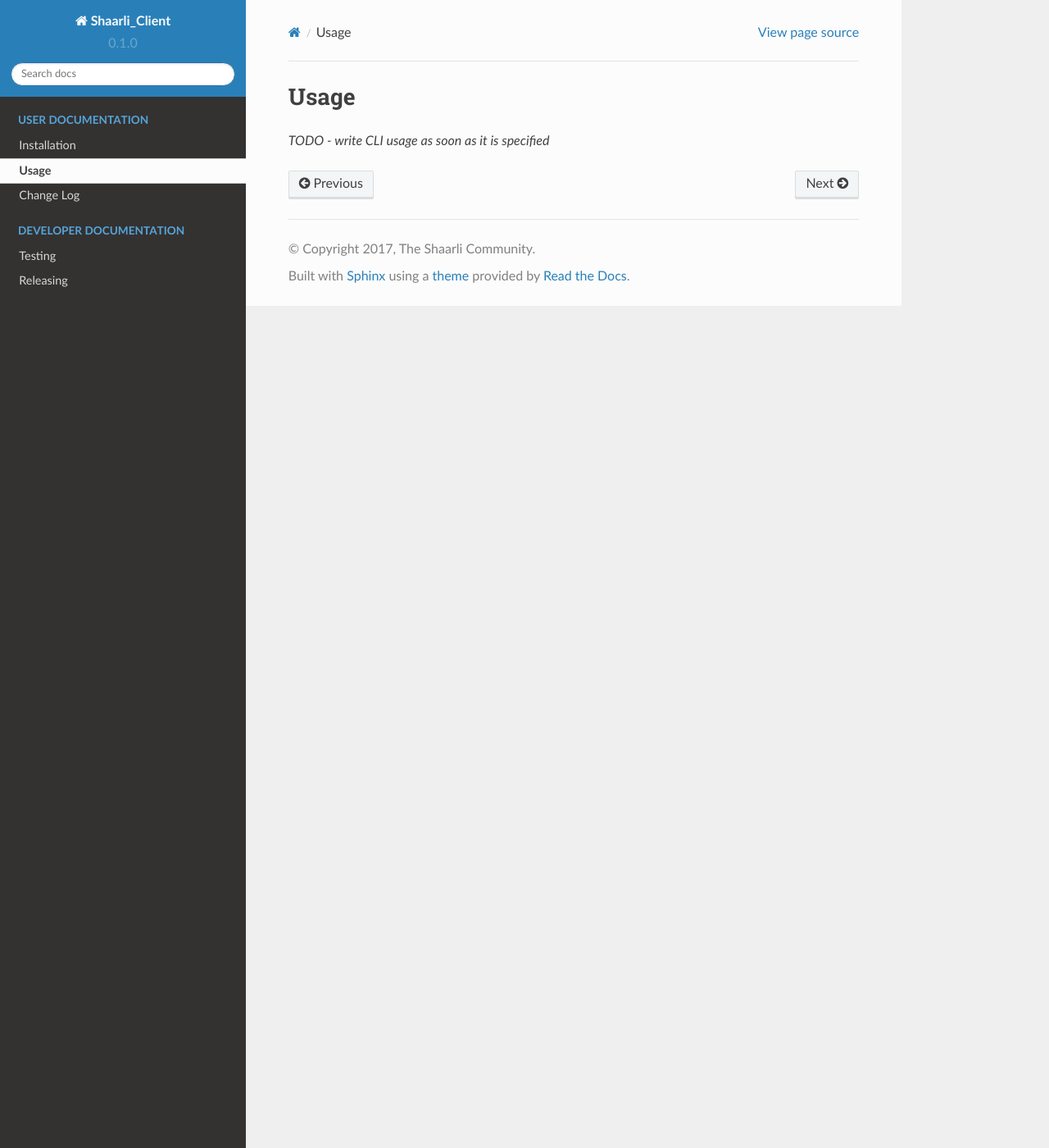
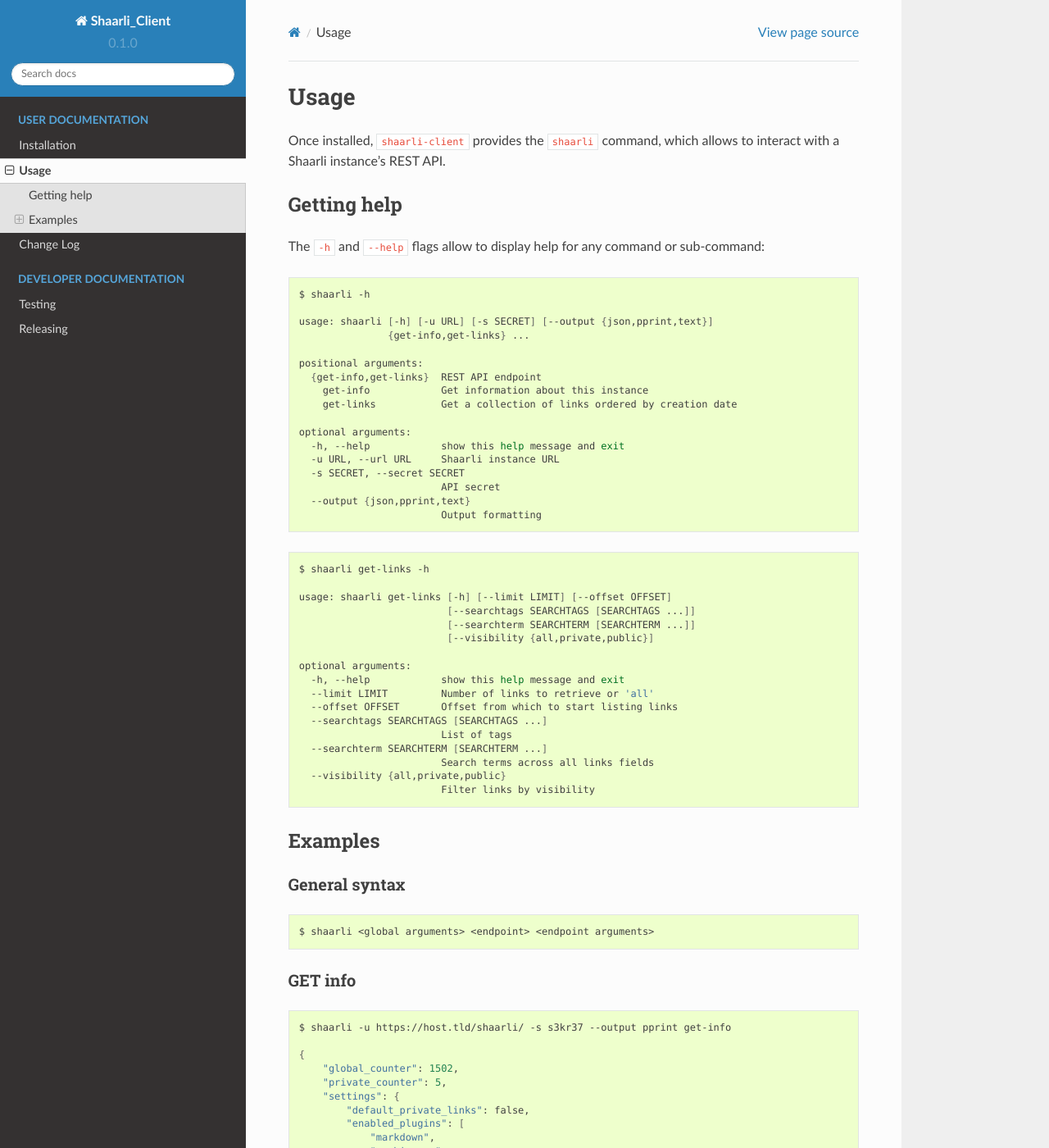
Before and after one commit to shaarli/python-shaarli-client, a Sphinx documentation site: the page built from docs/user/usage.rst, in a window 1280 px wide and 1400 px high. Shown: the whole window at 82% size. Built offline with Sphinx 7.4.7 and the Read the Docs theme 2.0.0, drawn with Linux system fonts in a browser that asks for light colours; some of the changed text lies outside the part shown.

Commit message:
docs: update installation and usage instructions
Relates to https://github.com/shaarli/python-shaarli-client/issues/7

Signed-off-by: VirtualTam <virtualtam@flibidi.net>

```diff
--- a/docs/user/installation.rst
+++ b/docs/user/installation.rst
@@ -56,7 +56,7 @@
   $ source ~/.virtualenvs/shaarli/bin/activate
 
   # build and install shaarli-client
-  (shaarli) $ pip install .
+  (shaarli) $ python setup.py install
 
   # check which packages have been installed
   $ pip freeze
--- a/docs/user/usage.rst
+++ b/docs/user/usage.rst
@@ -1,4 +1,134 @@
 Usage
 =====
 
-*TODO - write CLI usage as soon as it is specified*
+Once installed, ``shaarli-client`` provides the ``shaarli`` command,
+which allows to interact with a Shaarli instance's REST API.
+
+Getting help
+------------
+
+The ``-h`` and ``--help`` flags allow to display help for any command or sub-command:
+
+.. code-block:: bash
+
+   $ shaarli -h
+
+   usage: shaarli [-h] [-u URL] [-s SECRET] [--output {json,pprint,text}]
+                  {get-info,get-links} ...
+
+   positional arguments:
+     {get-info,get-links}  REST API endpoint
+       get-info            Get information about this instance
+       get-links           Get a collection of links ordered by creation date
+
+   optional arguments:
+     -h, --help            show this help message and exit
+     -u URL, --url URL     Shaarli instance URL
+     -s SECRET, --secret SECRET
+                           API secret
+     --output {json,pprint,text}
+                           Output formatting
+
+
+.. code-block:: bash
+
+   $ shaarli get-links -h
+
+   usage: shaarli get-links [-h] [--limit LIMIT] [--offset OFFSET]
+                            [--searchtags SEARCHTAGS [SEARCHTAGS ...]]
+                            [--searchterm SEARCHTERM [SEARCHTERM ...]]
+                            [--visibility {all,private,public}]
+
+   optional arguments:
+     -h, --help            show this help message and exit
+     --limit LIMIT         Number of links to retrieve or 'all'
+     --offset OFFSET       Offset from which to start listing links
+     --searchtags SEARCHTAGS [SEARCHTAGS ...]
+                           List of tags
+     --searchterm SEARCHTERM [SEARCHTERM ...]
+                           Search terms across all links fields
+     --visibility {all,private,public}
+                           Filter links by visibility
+
+
+Examples
+--------
+
+General syntax
+~~~~~~~~~~~~~~
+
+.. code-block:: bash
+
+   $ shaarli <global arguments> <endpoint> <endpoint arguments>
+
+
+GET info
+~~~~~~~~
+
+.. code-block:: bash
+
+   $ shaarli -u https://host.tld/shaarli/ -s s3kr37 --output pprint get-info
+
+   {
+       "global_counter": 1502,
+       "private_counter": 5,
+       "settings": {
+           "default_private_links": false,
+           "enabled_plugins": [
+               "markdown",
+               "archiveorg"
+           ],
+           "header_link": "?",
+           "timezone": "Europe/Paris",
+           "title": "Yay!"
+       }
+   }
+
+
+GET links
+~~~~~~~~~
+
+.. code-block:: bash
+
+   $ shaarli -u https://host.tld/shaarli/ -s s3kr37 --output pprint get-links --searchtags super hero
+
+   [
+       {
+           "created": "2015-02-22T15:14:41+00:00",
+           "description": "",
+           "id": 486,
+           "private": false,
+           "shorturl": null,
+           "tags": [
+               "wtf",
+               "kitsch",
+               "super",
+               "hero",
+               "spider",
+               "man",
+               "parody"
+           ],
+           "title": "Italian Spiderman",
+           "updated": "2017-03-10T19:53:34+01:00",
+           "url": "https://vimeo.com/42254051"
+       },
+       {
+           "created": "2014-06-14T09:13:36+00:00",
+           "description": "",
+           "id": 970,
+           "private": false,
+           "shorturl": null,
+           "tags": [
+               "super",
+               "hero",
+               "comics",
+               "spider",
+               "man",
+               "costume",
+               "vintage"
+           ],
+           "title": "Here's Every Costume Spider-Man Has Ever Worn",
+           "updated": "2017-03-10T19:53:34+01:00",
+           "url": "http://mashable.com/2014/05/01/spider-man-costume"
+       }
+   ]
```
